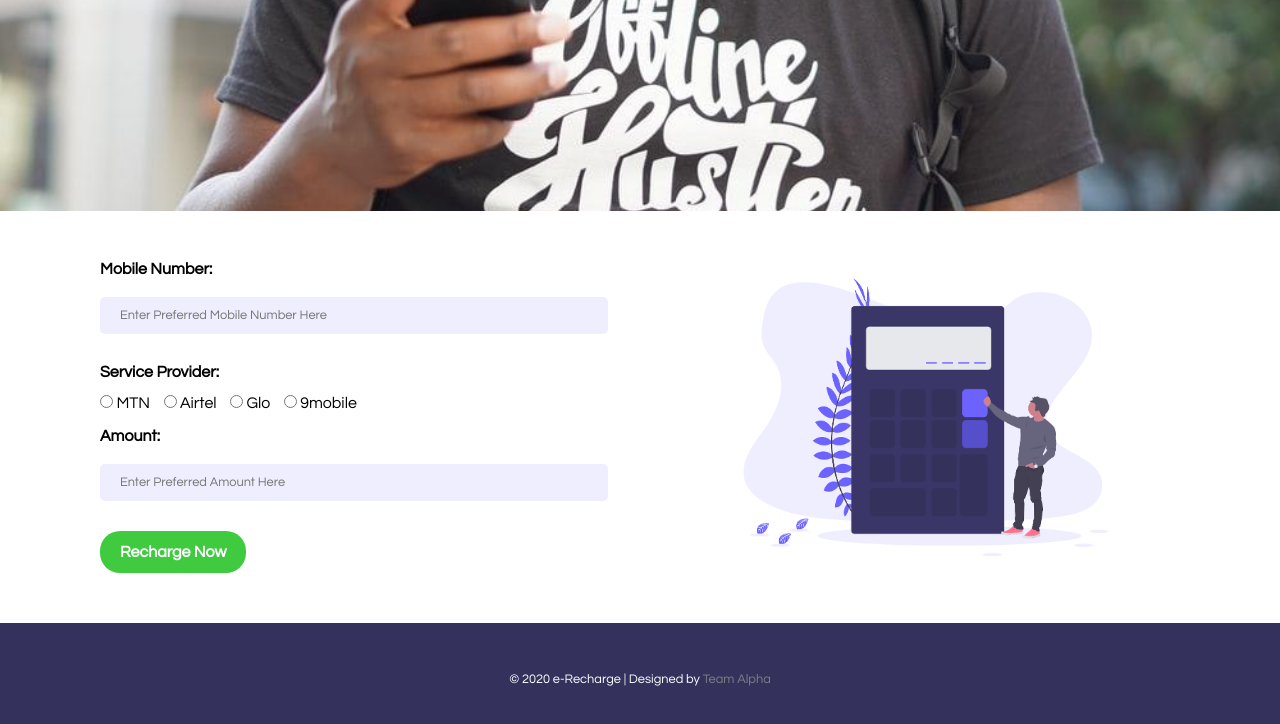
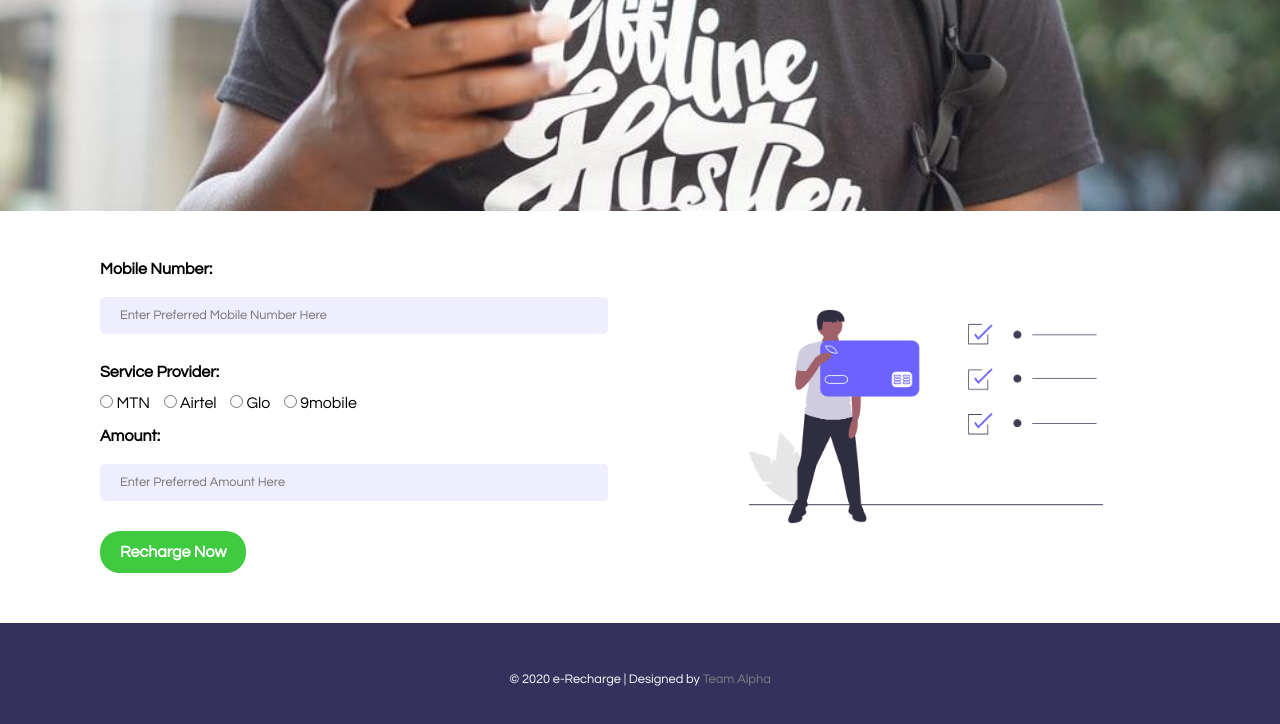
Before and after one commit to Gentlekboy/Team-Alpha-Recharge-App, a plain HTML site: page index.html in a window 1280 px wide. Shown: the part 434-1158 px from the top of the page. Drawn offline with Linux system fonts and the light colour scheme.

Commit message:
File Updated
- Upload Background and Illustration

```diff
--- a/style.css
+++ b/style.css
@@ -200,7 +200,7 @@ footer a{
   }
   div.illus {
     grid-area: y;
-    background-image: url(/images/undraw_Calculator_0evy.png);
+    background-image: url(images/undraw_online_payments_luau.png);
     background-position: center center;
     background-size: 450px;
     background-repeat: no-repeat;
```
Also changed, not shown: images/1.jpg (deleted), images/2.jpg (deleted), images/4.jpg (deleted), images/5.jpg (deleted), images/bg1.jpeg (deleted), images/mobile.png (deleted), images/undraw_Calculator_0evy.png (deleted), images/undraw_online_payments_luau.png (added), images/undraw_wallet_aym5.png (deleted), 1 other file.
